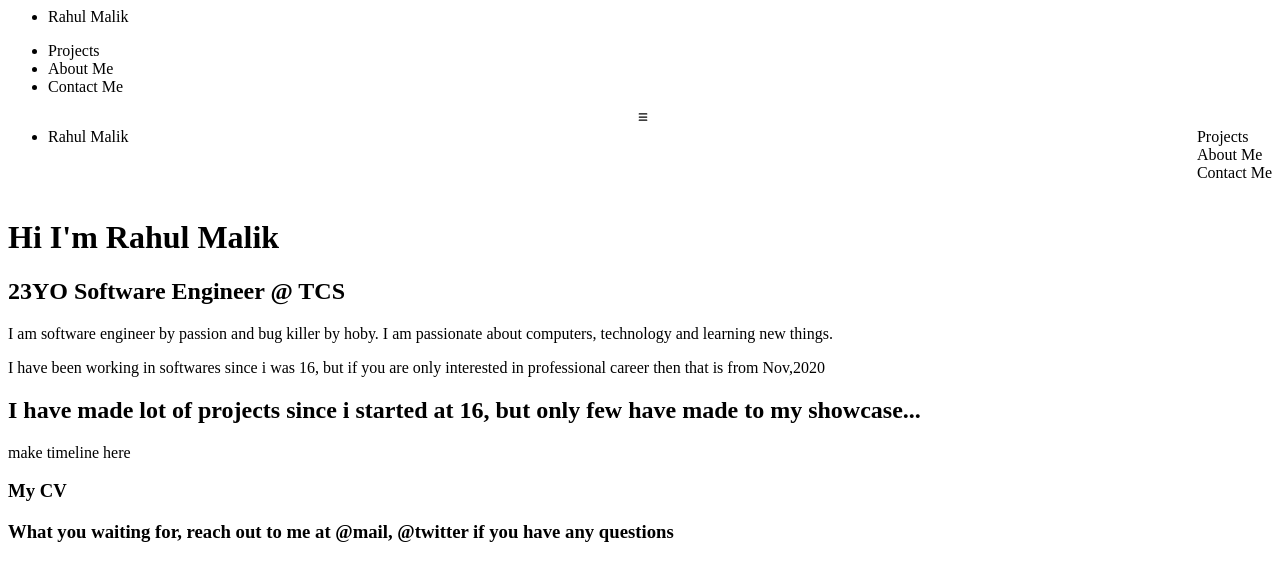
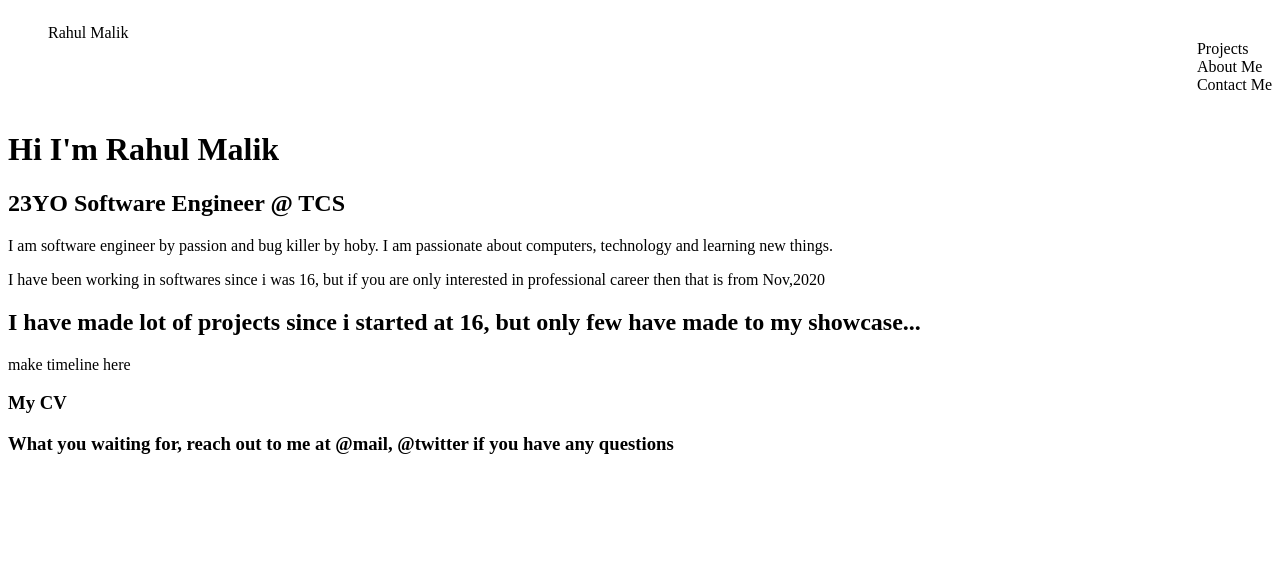
Before and after one commit to irahulmalik/MyPortfolio-new, an Angular app: page / in a window 1280 px wide. Shown: the top 580 px of the page. Built offline with nearby package versions, Linux system fonts and the light colour scheme.

Commit message:
adding css for home page

```diff
--- a/src/app/components/home/home.componenet.ts
+++ b/src/app/components/home/home.componenet.ts
@@ -8,4 +8,8 @@ import { Component, OnInit } from '@angular/core';
 export class HomeComponent implements OnInit {
   constructor() {}
   ngOnInit() {}
+
+  toggleMenu(){
+    console.log("toggle")
+  }
 }
--- a/src/app/components/home/home.component.html
+++ b/src/app/components/home/home.component.html
@@ -30,7 +30,7 @@
           </li>
         </ul>
       </div>
-      <div class="menu-options-hidden">
+      <div class="menu-options-hidden" (click)="toggleMenu()">
         <svg xmlns="http://www.w3.org/2000/svg" height="10px" width="10px" viewBox="0 0 448 512">
           <!--! Font Awesome Pro 6.1.1 by @fontawesome - https://fontawesome.com License - https://fontawesome.com/license (Commercial License) Copyright 2022 Fonticons, Inc. -->
           <path
--- a/src/app/components/home/home.component.scss
+++ b/src/app/components/home/home.component.scss
@@ -3,20 +3,27 @@
   padding: 0;
   .navbar {
     .desktop-navbar {
-      display: hidden;
+      display: none;
     }
     .mobile-navbar {
+      margin: 0;
+      padding: 0;
       display: flex;
       justify-content: space-between;
       .logo {
+        margin: 0;
       }
       .menu-options-hidden {
+        display: none;
       }
       .menu-options {
+        transition: 0.4s;
         display: flex;
-        justify-content: space-evenly;
+        flex-direction: column;
+        justify-content: space-between;
 
         ul {
+          margin-top: 2rem;
           li {
             list-style: none;
             a {
@@ -28,3 +35,9 @@
     }
   }
 }
+li {
+  list-style: none;
+}
+a {
+  text-decoration: none;
+}
```
